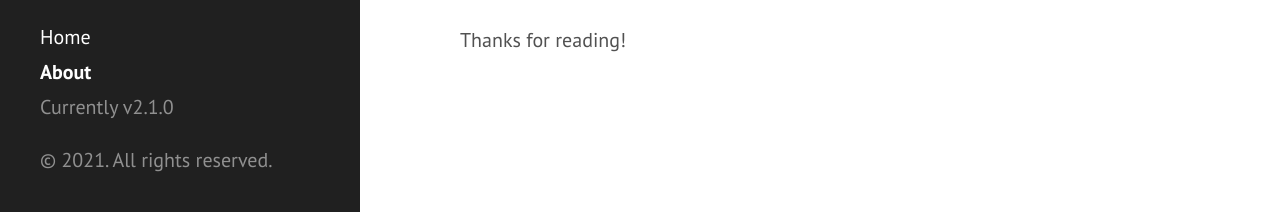
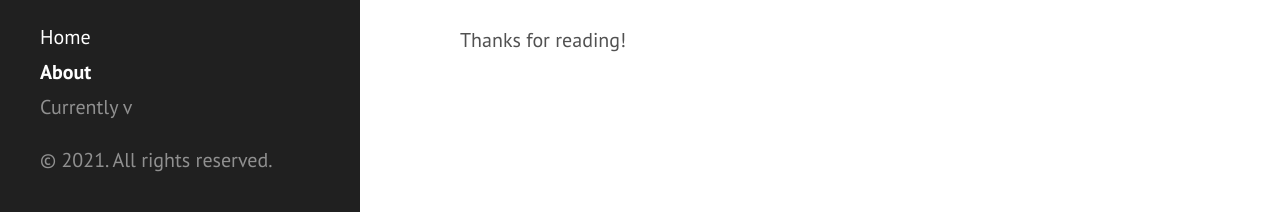
Before and after one commit to jisoo920/jisoo.github.io, a Jekyll site: the page built from about.md, in a window 1280 px wide and 1058 px high. Shown: the part 843-1055 px from the top of the window. Built offline with Jekyll 4.4.1, drawn with Linux system fonts in a browser that asks for light colours.

Commit message:
Update _config.yml

```diff
--- a/_config.yml
+++ b/_config.yml
@@ -3,7 +3,7 @@
 
 # Setup
 title:            JS
-tagline:          'JS Tech Blog'
+tagline:          'First Blog'
 description:      'AI, Machine Learning, Data Analytics'
 url:             ""
 baseurl:         "https://jisoo920.github.io/"
@@ -12,10 +12,7 @@
   name:           'Ji-Soo Kang'
   url:            dm.jskang@kyonggi.ac.kr
 
-paginate:         5
-
-# Custom vars
-version:          2.1.0
+paginate:         1
 
 github:
   repo:           https://github.com/poole/hyde
```
